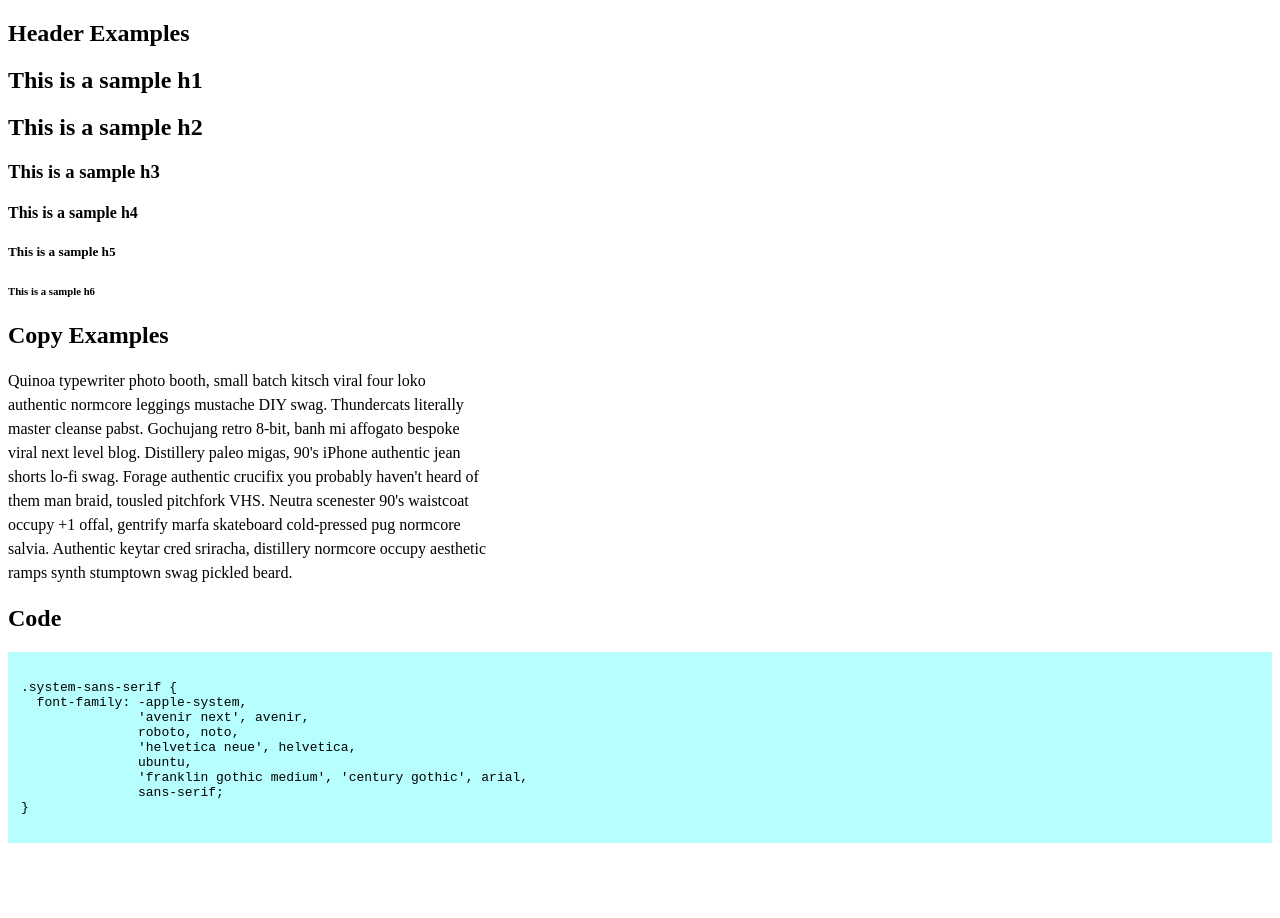
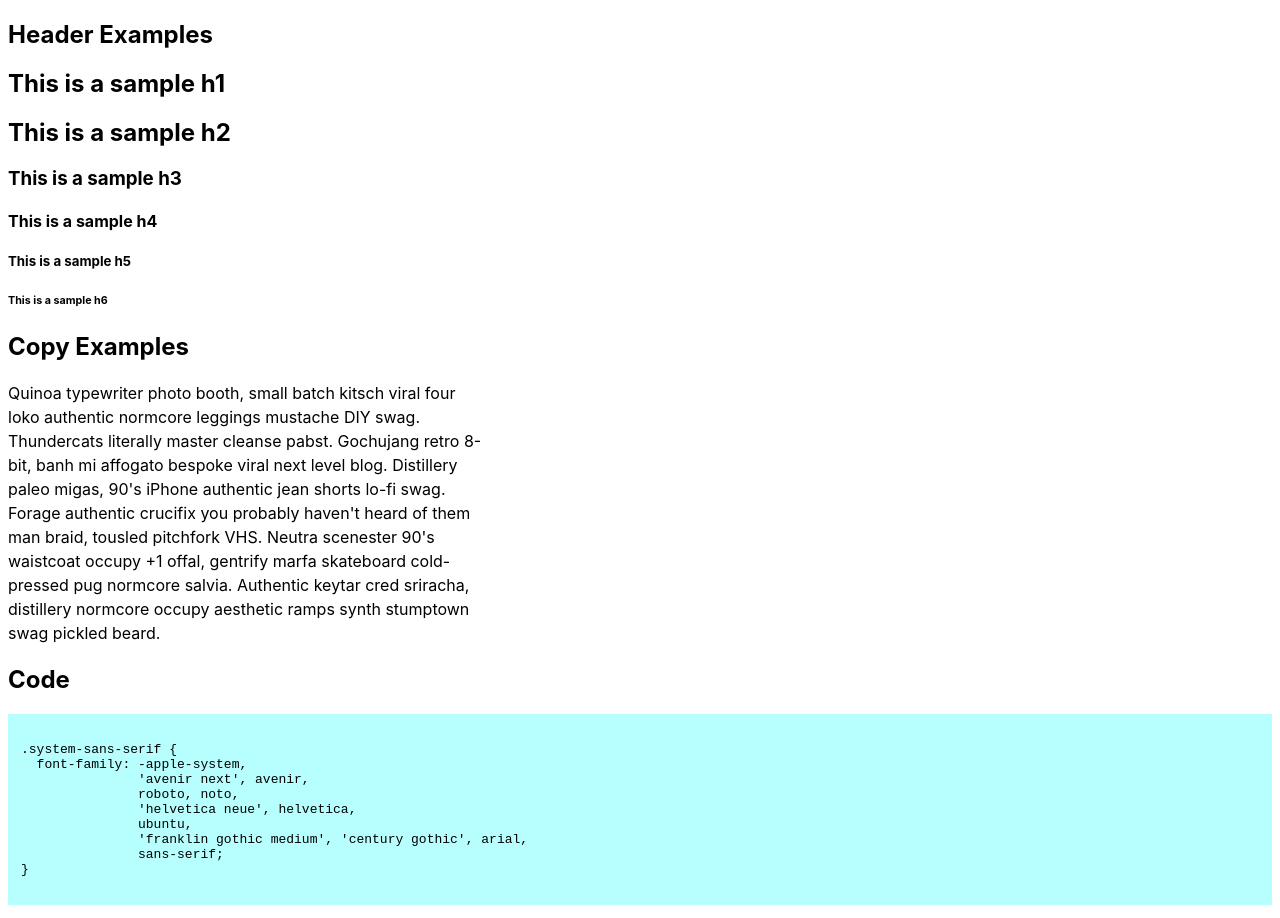
Before and after one commit to mrmrs/css-system-fonts, a website: page index.html in a window 1280 px wide. Before the commit the page ends 856 px from the top, so only its background shows below. Drawn offline with Linux system fonts and the light colour scheme.

Commit message:
Add comma after segoe

```diff
--- a/css/system-fonts.css
+++ b/css/system-fonts.css
@@ -5,7 +5,7 @@
 */
 .system-sans-serif { font-family: -apple-system, BlinkMacSystemFont, /* MacOS and iOS */
                'avenir next', avenir, /* MacOS and iOS */
-               'Segoe UI' /* Windows */
+               'Segoe UI', /* Windows */
                'lucida grande', /* Older MacOS */
                'helvetica neue', helvetica, /* Older MacOS */
                'Fira Sans', /* Firefox OS */
--- a/src/system-fonts.css
+++ b/src/system-fonts.css
@@ -7,7 +7,7 @@
 .system-sans-serif {
   font-family: -apple-system, BlinkMacSystemFont, /* MacOS and iOS */
                'avenir next', avenir, /* MacOS and iOS */
-               'Segoe UI' /* Windows */
+               'Segoe UI', /* Windows */
                'lucida grande', /* Older MacOS */
                'helvetica neue', helvetica, /* Older MacOS */
                'Fira Sans', /* Firefox OS */
```
Also changed, not shown: README.md.
